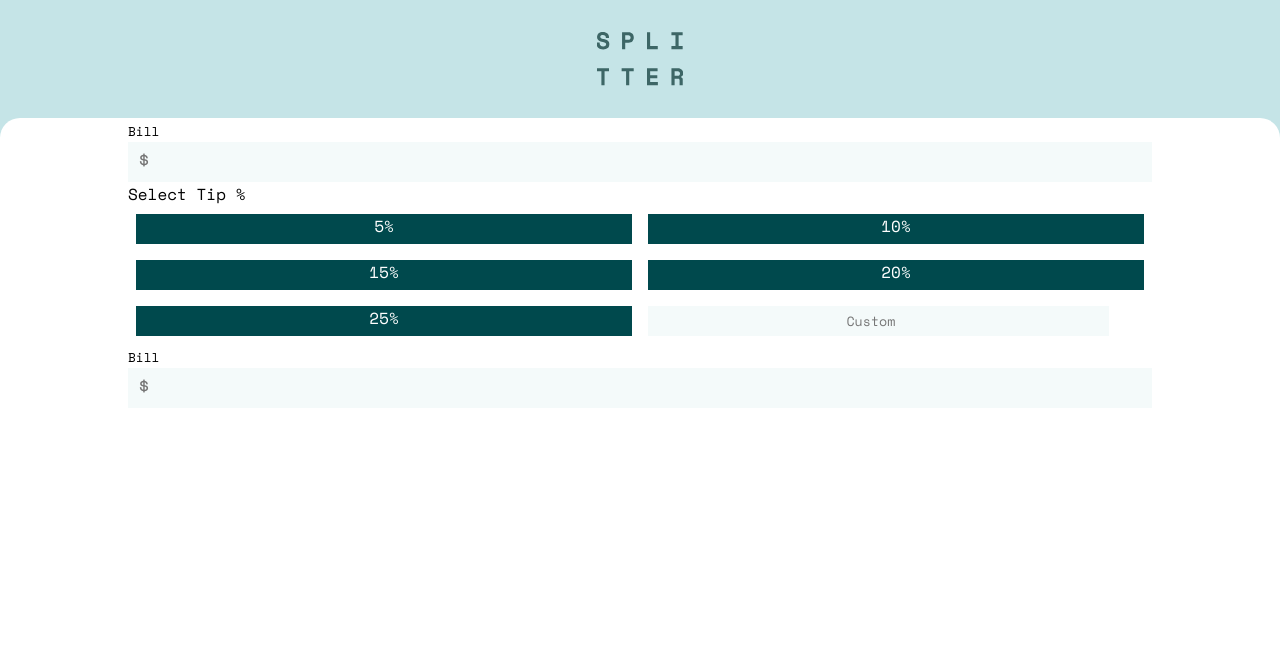
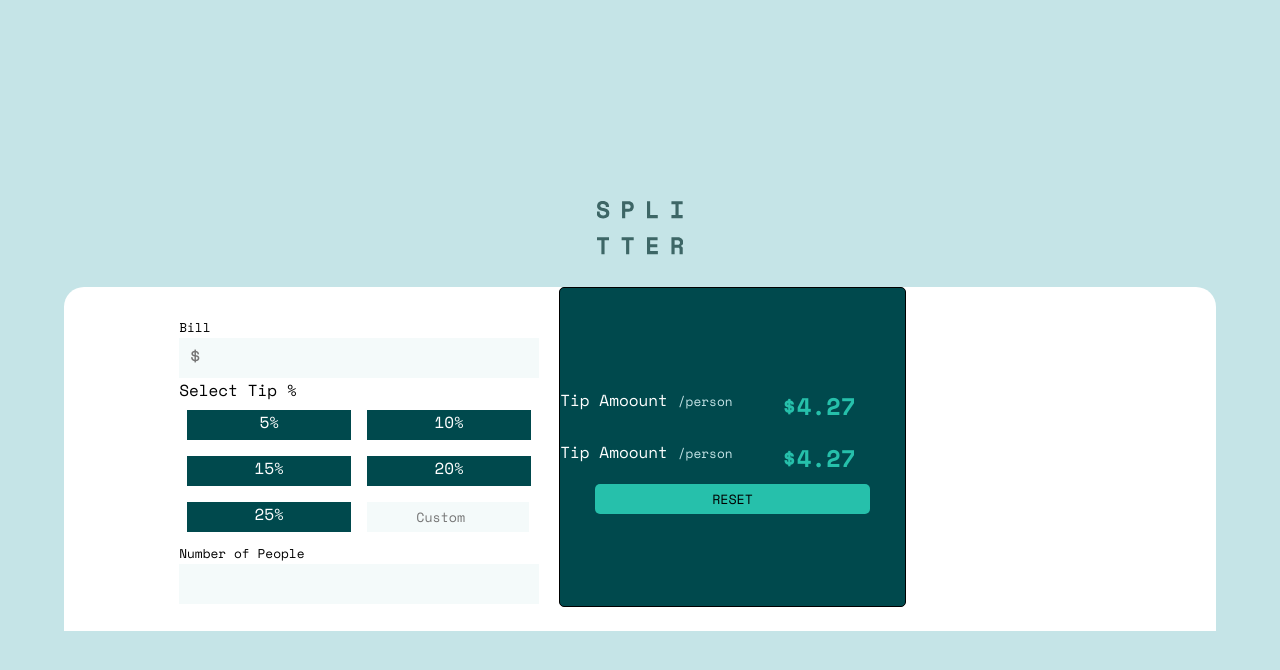
Before and after one commit to jonaaldas/FEM---JS2-tip-calculator, a plain HTML site: page index.html in a window 1280 px wide. Drawn offline with nearby package versions, Linux system fonts and the light colour scheme.

Commit message:
added media queries for larger screen capabilities and started doing the logic

```diff
--- a/app.js
+++ b/app.js
@@ -0,0 +1,17 @@
+let totalBill = document.querySelector(".totalBill");
+totalBill.addEventListener('change', saveTotalBill);
+
+function saveTotalBill(){
+  console.log(totalBill.value)
+}
+
+let tipAmount = document.querySelectorAll(".tip-amount");
+let tipAmountArr = Array.from(tipAmount);
+
+tipAmountArr.forEach(arr => arr.addEventListener('click', savedTotalTipAmount));
+
+// addEventListener('click', savedTotalTipAmount);
+
+function savedTotalTipAmount(){
+  console.log("I am getting clicked")
+}
--- a/index.html
+++ b/index.html
@@ -16,9 +16,10 @@
   </div>
   <div class="main-container">
     <div class="cont">
+      <div class="inner-cont-1">
         <div class="bill-cont">
           <label for="bill">Bill</label>
-        <input type="number" placeholder="$" name="bil">
+          <input type="number" placeholder="$" name="bil" class="totalBill">
         </div>
 
         <!-- Tip -->
@@ -35,11 +36,29 @@
         </div>
         <!-- People -->
         <div class="bill-cont">
-        <label for="bill">Bill</label>
-        <input type="number" placeholder="$" name="bil">
+          <label for="bill">Number of People</label>
+          <input type="number" placeholder="" name="bil">
+        </div>
       </div>
 
+      <!-- Total -->
+      <div class="total-cont">
+
+        <div class="total-cont1">
+          <p class="tip-person">Tip Amoount <span>/person</span></p>
+          <p class="tip-output">$4.27</p>
+        </div>
+
+        <div class="total-cont1">
+          <p class="tip-person">Tip Amoount <span>/person</span></p>
+          <p class="tip-output">$4.27</p>
+        </div>
+
+        <button class="reset-btn">RESET</button>
+      </div>
     </div> <!--end of bill-->
+
   </div>
 </body>
 </html>
+<script src="app.js"></script>
--- a/style.css
+++ b/style.css
@@ -1,10 +1,10 @@
-/* h1{
+h1{
   background-color:  hsl(183, 100%, 15%);
   background-color:  hsl(186, 14%, 43%);
   background-color:  hsl(184, 14%, 56%);
   background-color:  hsl(185, 41%, 84%);
   background-color:  hsl(189, 41%, 97%);
-} */
+}
 
 *{
   margin: 0;
@@ -43,16 +43,20 @@ body{
   height: 100vh;
   border-top-right-radius: 20px;
   border-top-left-radius: 20px;
-
   display: flex;
   flex-direction: column;
-
   align-items: center;
 }
+
 
 .cont{
   width: 80%;
 }
+
+.cont > *{
+  padding: 1.7rem 0;
+}
+
 .bill-cont label{
   font-size: 0.8rem;
 }
@@ -68,7 +72,6 @@ body{
   padding-left: 10px;
   font-size: 1.5em;
 }
-
 
 .num-tip-cont{
   display: grid;
@@ -90,3 +93,78 @@ body{
   width: 90%;
   color: black
 }
+
+.total-cont{
+  border: 1px solid;
+  text-align: center;
+  background-color: hsl(183, 100%, 15%);
+  border-radius: 5px;
+  -webkit-border-radius: 5px;
+  -moz-border-radius: 5px;
+  -ms-border-radius: 5px;
+  -o-border-radius: 5px;
+}
+
+
+.total-cont1{
+  display: grid;
+  grid-template-columns: repeat(2,1fr);
+  grid-template-rows: auto;
+  padding: 0.5rem 0;
+}
+
+.tip-output{
+  color:hsl(172, 67%, 45%);
+  font-size: 1.5rem;
+  font-weight: 700;
+}
+
+.tip-person{
+  color:white
+}
+
+.tip-person span{
+  color:hsl(185, 41%, 84%);
+  font-size: 0.8rem;
+}
+
+.reset-btn{
+  width: 80%;
+  background-color:hsl(172, 67%, 45%);
+  border-style: none;
+  border-radius: 5px;
+  padding: 0.3rem;
+  -webkit-border-radius: 5px;
+  -moz-border-radius: 5px;
+  -ms-border-radius: 5px;
+  -o-border-radius: 5px;
+}
+
+@media (min-width: 700px) {
+  body{
+    display: flex;
+    flex-direction: column;
+    justify-content: center;
+    align-items: center;
+  }
+  .main-container{
+    width: 90%;
+    height: auto;
+    display: flex;
+    flex-direction: column;
+    justify-content: center;
+    align-items: center;
+  }
+  .cont{
+    display: flex;
+    gap: 20px;
+  }
+
+  .total-cont{
+    display: flex;
+    flex-direction: column;
+    justify-content: center;
+    align-items: center;
+    height: 20rem;
+  }
+}
```
Lines whose indentation alone changed are shown as unchanged.
